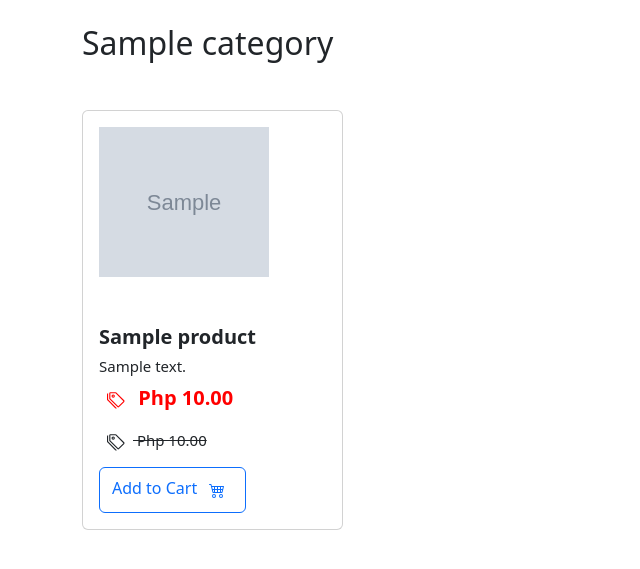
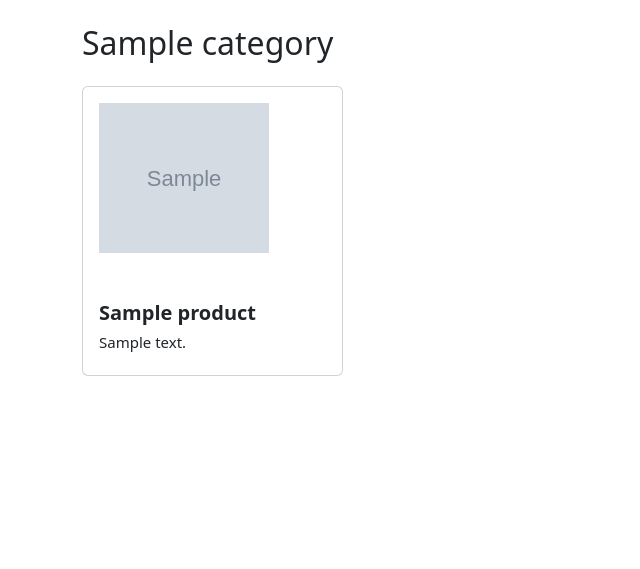
Before and after one commit to cyrusesales/jn4d-website, a Django app: page /view-products/1 in a window 1280 px wide. Shown: the part 76-645 px from the top of the page, without its empty margins (0-640 px from the left). Run offline with Django 5.2, Linux system fonts and the light colour scheme; tables that the repository leaves empty hold one stand-in row (values such as "Sample post"); grey boxes marked "Sample" are stand-in pictures.

```diff
--- a/jn4dwebsite/homepage/templates/product_section.html
+++ b/jn4dwebsite/homepage/templates/product_section.html
@@ -19,18 +19,20 @@
 <div class="container" style="margin-top: 100px;">
     <div class="row">
         <div class="col-md-12">
-            <h2 class="mb-5">{{ category.name }}</h2>
+            <h2 class="mb-4">{{ category.name }}</h2>
             <div class="row">
                 {% for item in products %}
                     <div class="col-md-3">
                         <div class="card mb-3">
+                            <a href="" style="text-decoration: none; color: inherit; font-weight: normal;">
                             <div class="card-body" >
                                 <div class="category-image">
                                     <img src="{{ item.image.url }}" alt="Product image" class="w-75 mb-5" style="height: 150px;"/>
                                 </div>
                                 <h5 class="text-start" style="font-weight: bold;">{{ item.name }}</h5>
                                 <h5 class="text-start" style="font-size: 15px;">{{ item.description }}</h5>
-                                <h5 class="text-start" style="color: red; font-weight: bold;">
+
+                                {% comment %} <h5 class="text-start" style="color: red; font-weight: bold;">
                                     <svg class="bi m-2" width="18" height="18">
                                         <use xlink:href="#price"><!--Add--></use>
                                     </svg>
@@ -47,7 +49,7 @@
                                     <svg class="bi m-2" width="16" height="16">
                                         <use xlink:href="#cart"><!--Add--></use>
                                     </svg>
-                                </button>
+                                </button>   {% endcomment %}
 
 
                                 <!--Modal-->
@@ -111,6 +113,7 @@
 
 
                             </div>
+                            </a>
                         </div>
                     </div>
                 {% endfor %}
```
Also changed, not shown: jn4dwebsite/media/colorproducts/Fridans_White.jpg (added), jn4dwebsite/media/colorproducts/Fridans_White_yellow_stripe.jpg (added), jn4dwebsite/media/colorproducts/Schottis_Dark_gray.jpg (added), jn4dwebsite/media/colorproducts/Schottis_White.jpg (added), jn4dwebsite/media/products/Black-out_blinds.jpg (added), jn4dwebsite/media/products/Roller_blinds_2.jpg (added).
